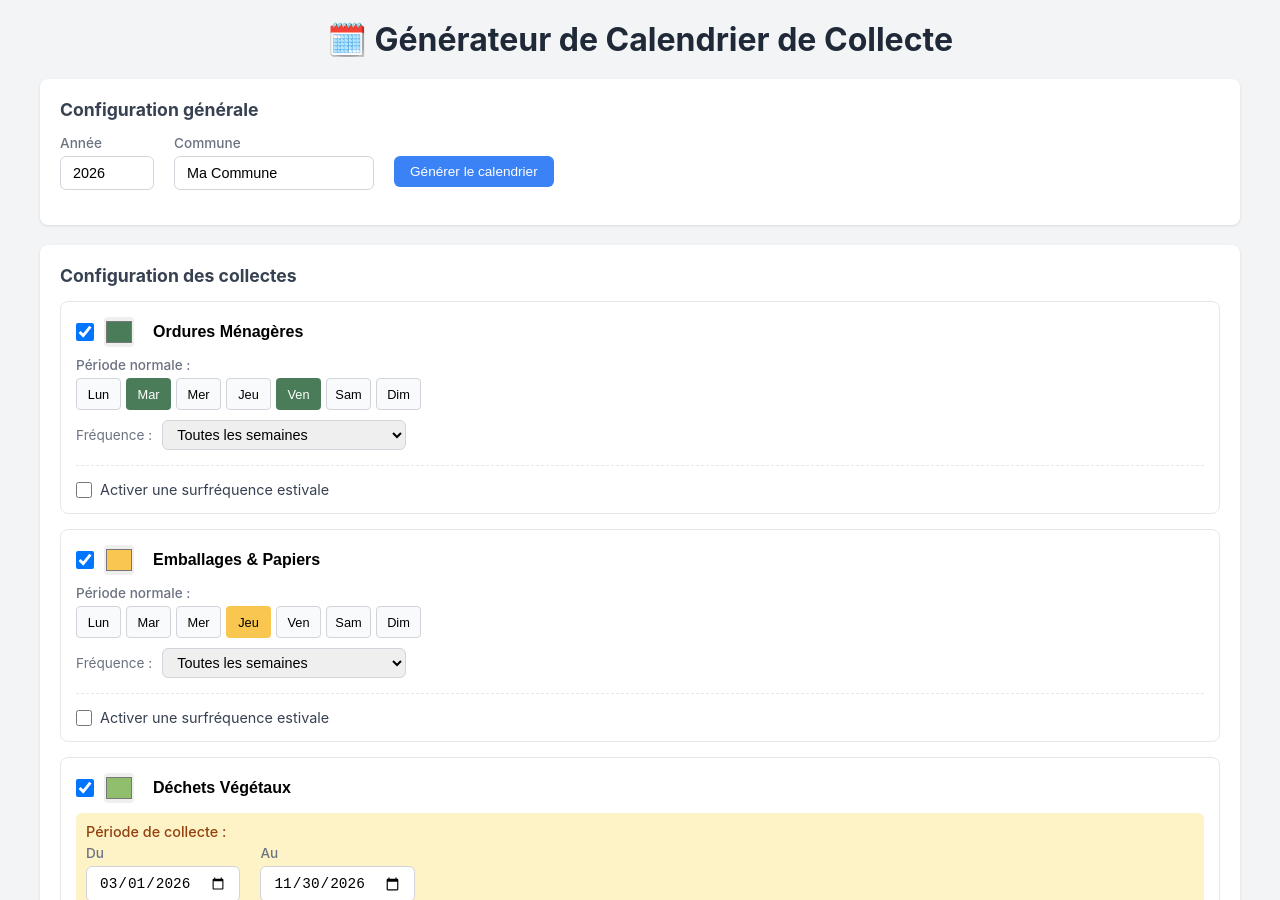
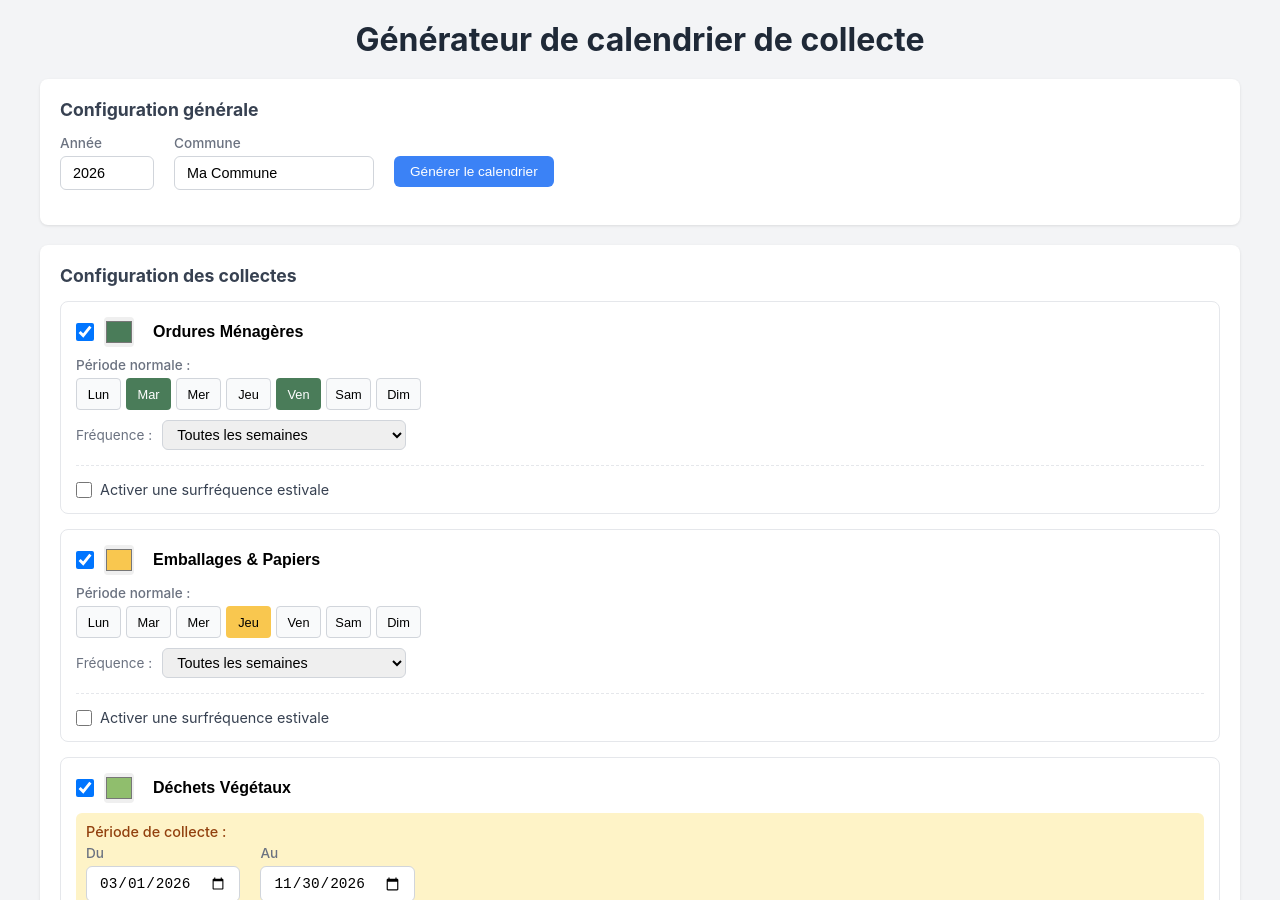
Before and after one commit to yvesmarti/yvesmarti.github.io, a Jekyll site: the page outils/generateur_calendrier_collecte.html, which Jekyll copies as it is, in a window 1280 px wide and 900 px high. Built offline with Jekyll 4.4.1, drawn with Linux system fonts in a browser that asks for light colours.

```diff
--- a/outils/generateur_calendrier_collecte.html
+++ b/outils/generateur_calendrier_collecte.html
@@ -3,7 +3,7 @@
 <head>
     <meta charset="UTF-8">
     <meta name="viewport" content="width=device-width, initial-scale=1.0">
-    <title>Générateur de Calendrier de Collecte</title>
+    <title>Générateur de calendrier de collecte</title>
     <style>
         * {
             box-sizing: border-box;
@@ -496,7 +496,7 @@
 </head>
 <body>
     <div class="container">
-        <h1>🗓️ Générateur de Calendrier de Collecte</h1>
+        <h1> Générateur de calendrier de collecte</h1>
 
         <!-- Configuration générale -->
         <div class="panel">
```
